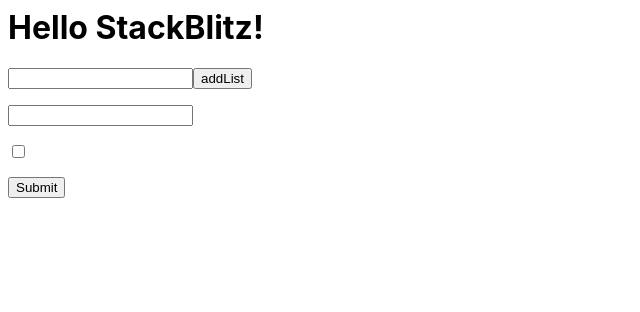
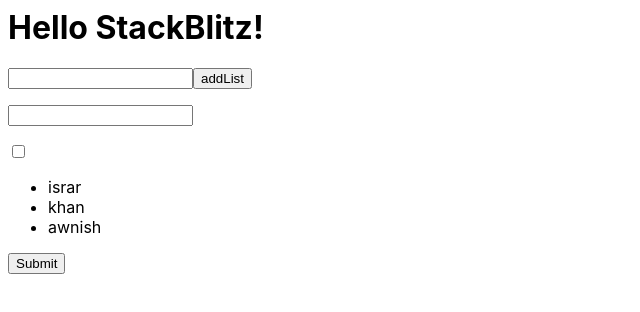
Before and after one commit to ishrar776/react-6gsp1c, a React (Create React App) app: page / in a window 1280 px wide. Shown: the top 312 px of the page, without its empty margins (0-640 px from the left). Built offline with nearby package versions, Linux system fonts and the light colour scheme.

Commit message:
1 file modified

```diff
--- a/src/App.js
+++ b/src/App.js
@@ -3,11 +3,11 @@
 
 export default function App() {
   let productName = [];
-  //productName = ['israr', 'khan', 'awnish'];
+  productName = ['israr', 'khan', 'awnish'];
   const [productList, setProductList] = useState([]);
-  // useEffect(() => {
-  //   setProductList(productName);
-  // }, []);
+  useEffect(() => {
+    setProductList(productName);
+  }, []);
   const [chkBox, setChkBox] = useState(false);
   const [values, setValues] = useState({
     message: '',
```
